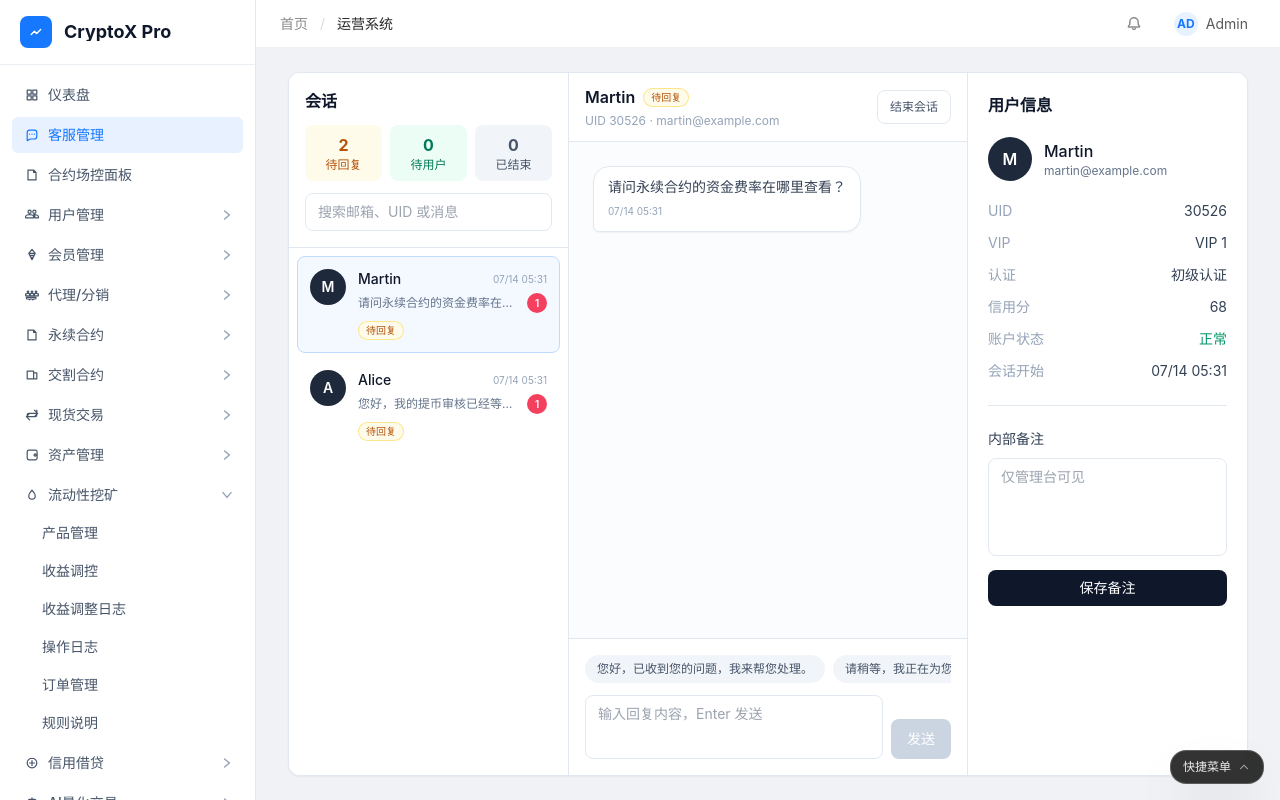
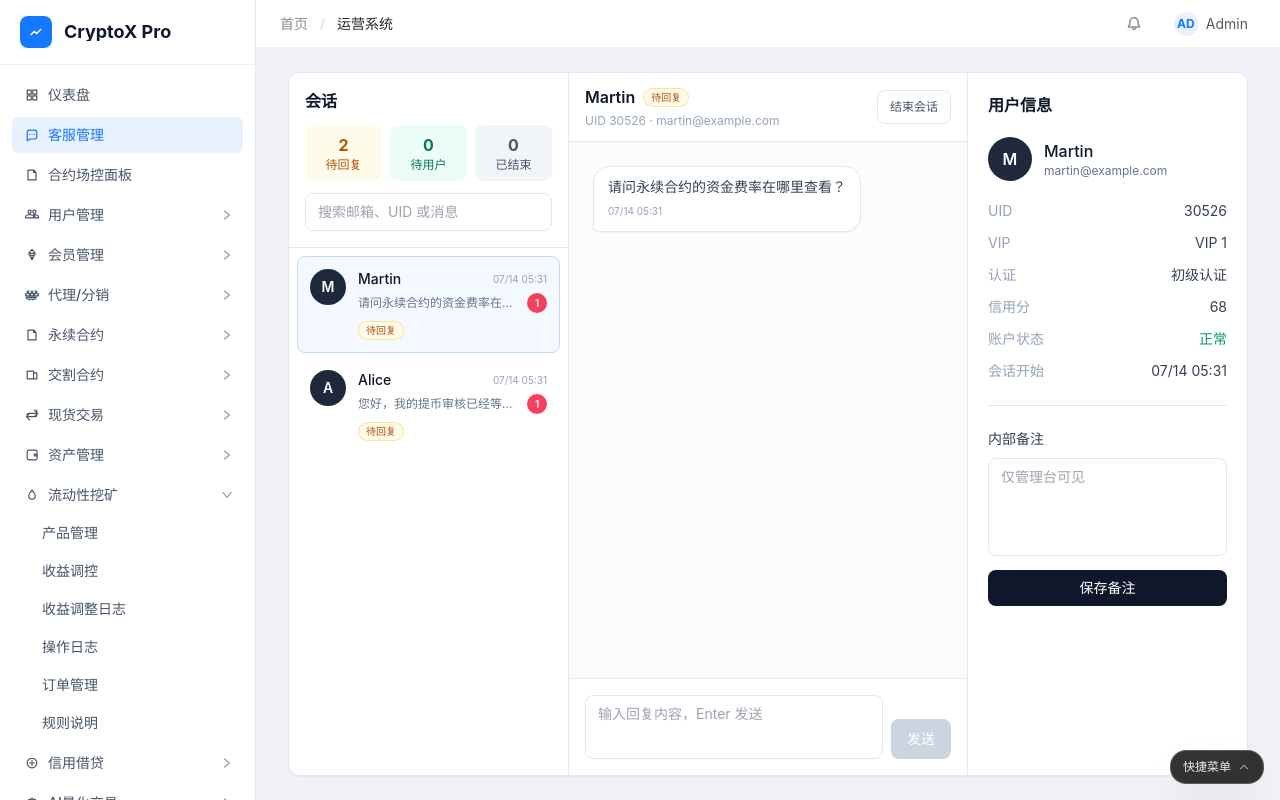
Before and after one commit to gloopai/fex-admin, a Vue app: page /admin/customer-service/workbench in a window 1280 px wide. Built offline with nearby package versions, Linux system fonts and the light colour scheme.

Commit message:
fix: remove customer service quick replies

```diff
--- a/src/pages/admin/customer-service/CustomerServiceWorkbenchPage.vue
+++ b/src/pages/admin/customer-service/CustomerServiceWorkbenchPage.vue
@@ -17,12 +17,6 @@ const listOpen = ref(false)
 const profileOpen = ref(false)
 const messageListRef = ref(null)
 let unsubscribe = null
-
-const quickReplies = [
-  '您好，已收到您的问题，我来帮您处理。',
-  '请稍等，我正在为您查询。',
-  '感谢您的耐心等待，问题已经处理完成。'
-]
 
 const conversations = computed(() =>
   filterCustomerServiceConversations(snapshot.value.conversations, { query: query.value })
@@ -76,10 +70,6 @@ function selectConversation(conversation) {
     customerServiceRepository.markRead({ conversationId: conversation.id, reader: 'admin' })
   }
   scrollToLatest()
-}
-
-function useQuickReply(text) {
-  draft.value = text
 }
 
 function sendReply() {
@@ -220,9 +210,6 @@ onUnmounted(() => unsubscribe?.())
           </div>
 
           <footer class="border-t border-slate-200 bg-white p-3 md:p-4">
-            <div class="mb-2 flex gap-2 overflow-x-auto pb-1">
-              <button v-for="reply in quickReplies" :key="reply" type="button" class="shrink-0 rounded-full bg-slate-100 px-3 py-1.5 text-xs text-slate-600 hover:bg-blue-50 hover:text-blue-700 disabled:opacity-40" :disabled="isClosed" @click="useQuickReply(reply)">{{ reply }}</button>
-            </div>
             <div class="flex items-end gap-2">
               <textarea v-model="draft" rows="2" class="min-h-16 min-w-0 flex-1 resize-none rounded-lg border border-slate-200 px-3 py-2 text-sm outline-none transition focus:border-blue-400 focus:ring-2 focus:ring-blue-100 disabled:bg-slate-100" :disabled="isClosed" :placeholder="isClosed ? '会话已结束' : '输入回复内容，Enter 发送'" aria-label="客服回复" @keydown="onReplyKeydown" />
               <button type="button" class="h-10 rounded-lg bg-blue-600 px-4 text-sm font-medium text-white transition hover:bg-blue-500 disabled:cursor-not-allowed disabled:bg-slate-300" :disabled="!canReply" @click="sendReply">发送</button>
```
Also changed, not shown: 1 other file (tests, documents, lock files or other folders).
